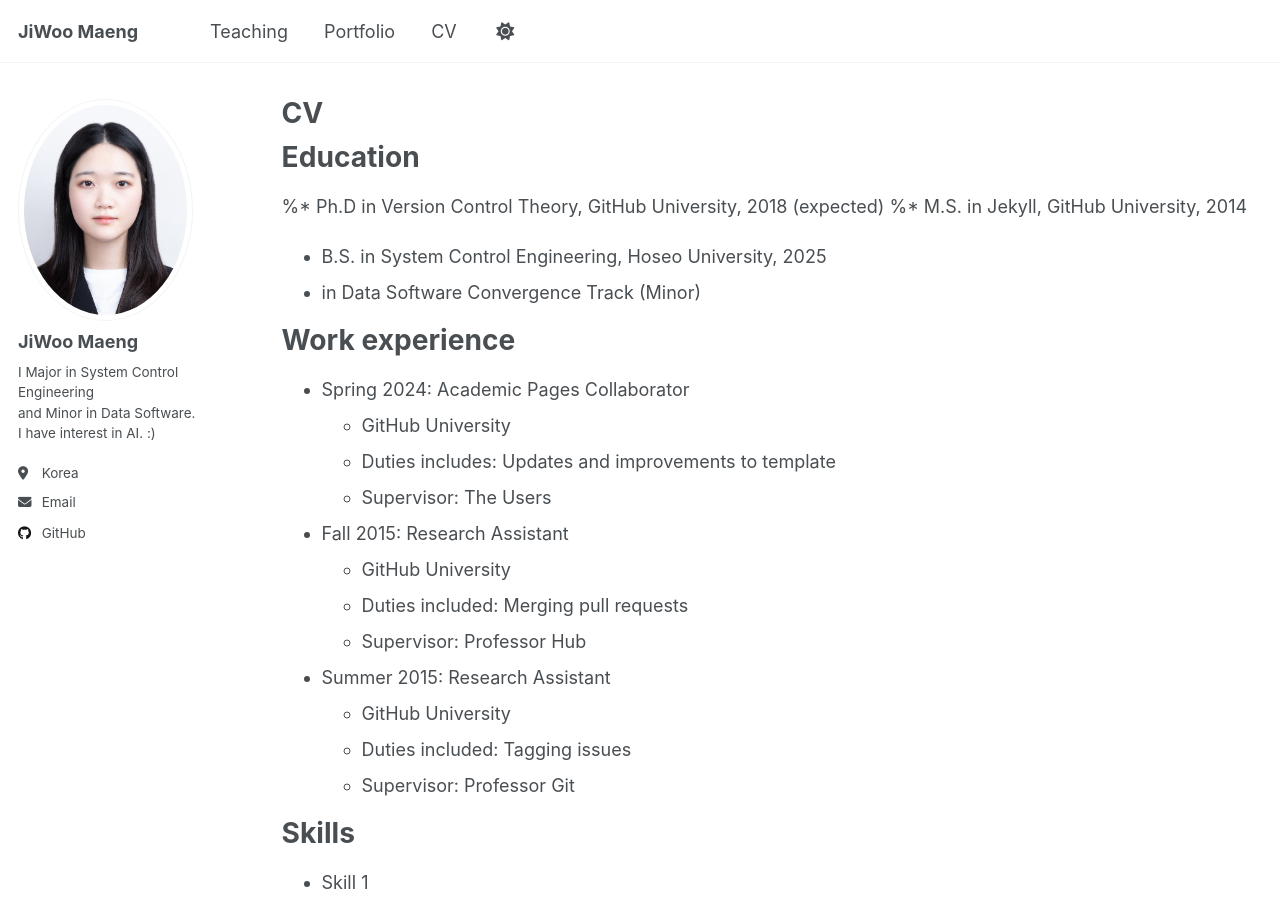
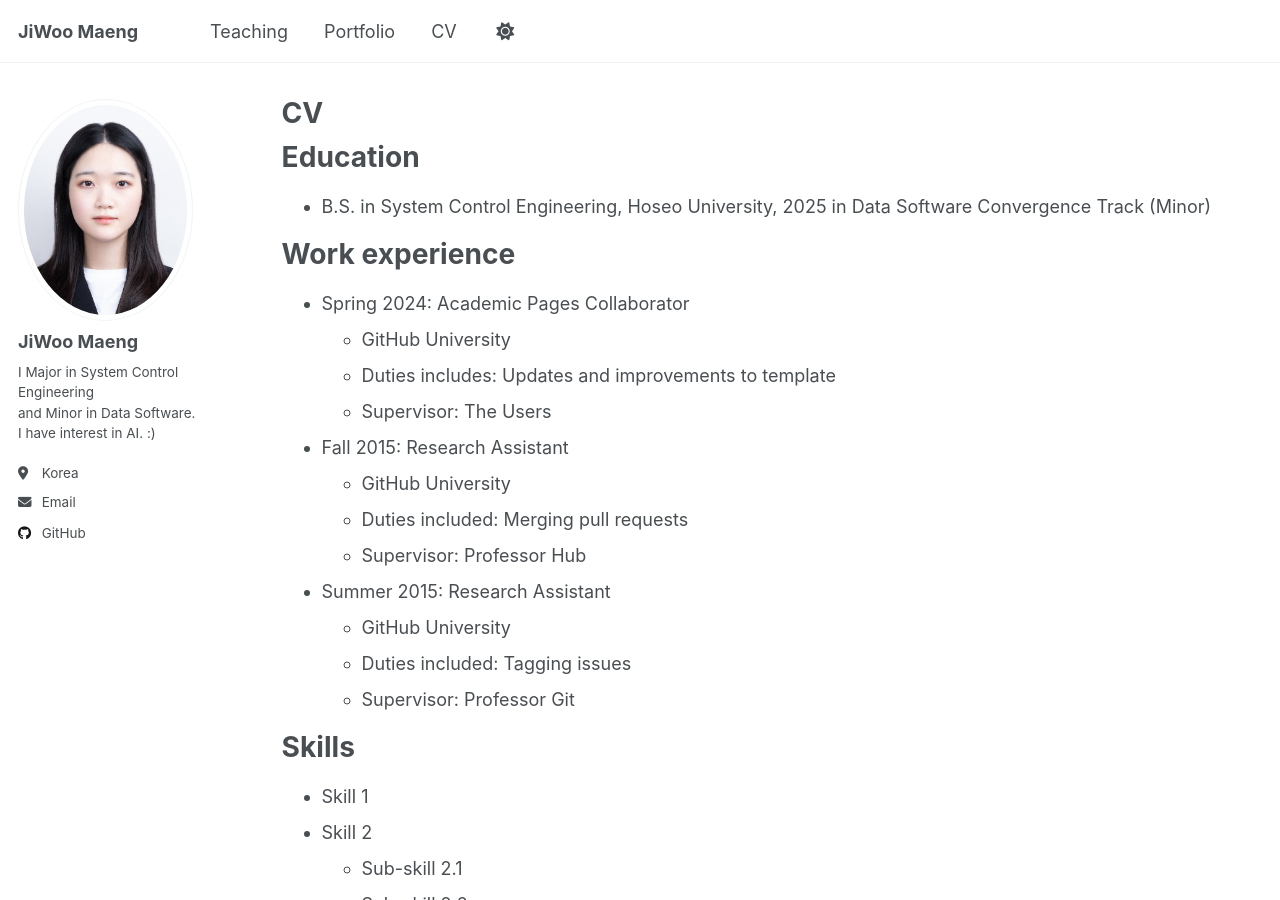
Before and after one commit to JiWoo-M02/JiWoo-M02.github.io, a Jekyll site: the page built from _pages/cv.md, in a window 1280 px wide and 900 px high. Built offline with Jekyll 4.4.1, drawn with Linux system fonts in a browser that asks for light colours; a script that is not in the unit is left out.

Commit message:
Update cv.md

```diff
--- a/_pages/cv.md
+++ b/_pages/cv.md
@@ -11,10 +11,10 @@ redirect_from:
 
 Education
 ======
-%* Ph.D in Version Control Theory, GitHub University, 2018 (expected)
-%* M.S. in Jekyll, GitHub University, 2014
+<!--* Ph.D in Version Control Theory, GitHub University, 2018 (expected)
+* M.S. in Jekyll, GitHub University, 2014-->
 * B.S. in System Control Engineering, Hoseo University, 2025
-*      in Data Software Convergence Track (Minor)
+       in Data Software Convergence Track (Minor)
 
 Work experience
 ======
```
